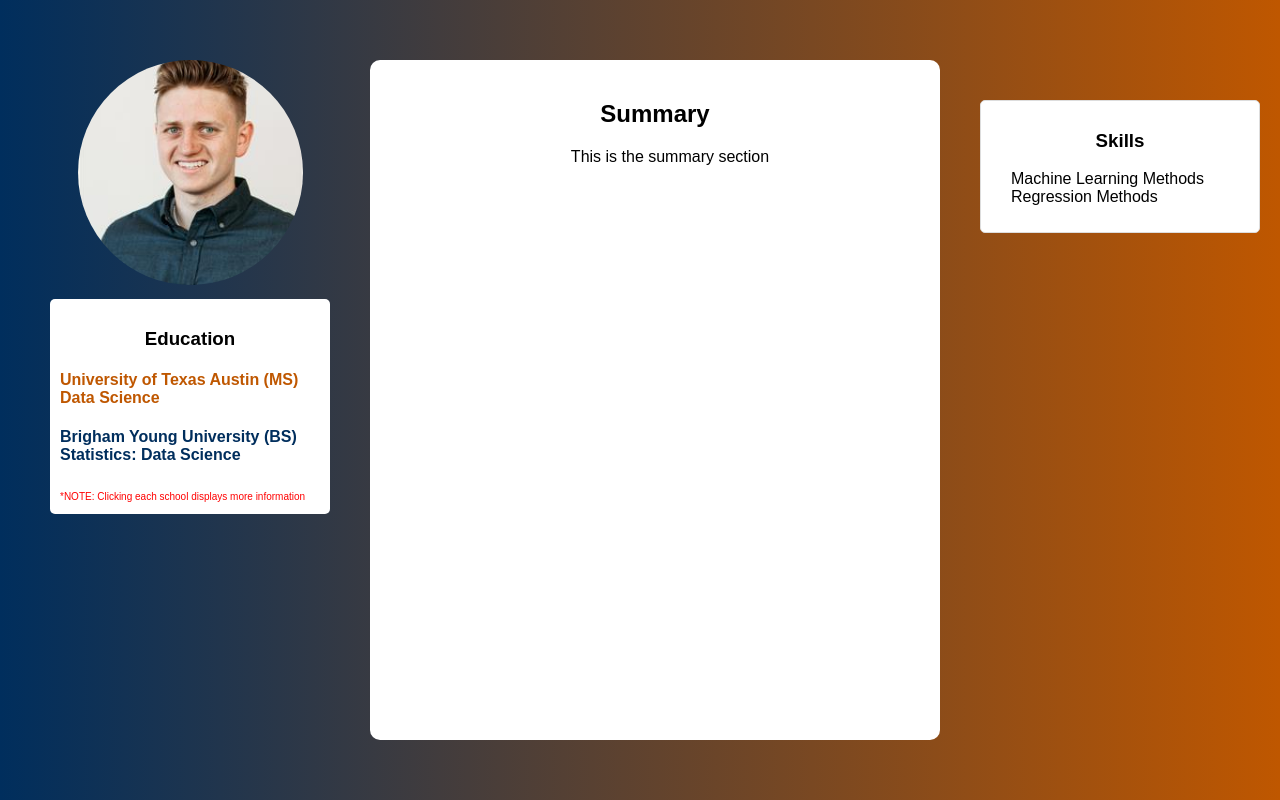
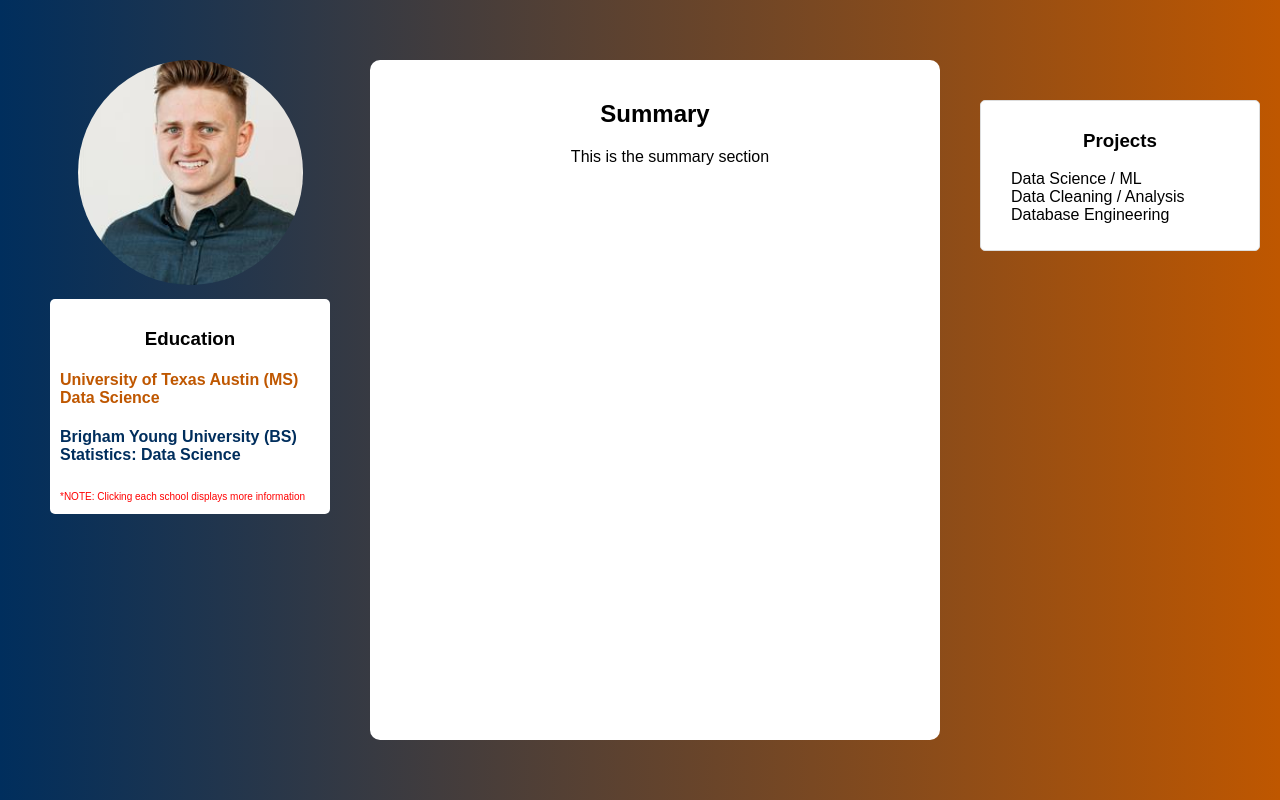
Before and after one commit to acooney613/aidan-cooney, a plain HTML site: page index.html in a window 1280 px wide. Drawn offline with Linux system fonts and the light colour scheme.

Commit message:
update project list

```diff
--- a/index.html
+++ b/index.html
@@ -24,13 +24,14 @@
         <p>This is the summary section</p>
     </div>
     <div class="right-section">
-        <div class="skills">
+        <div class="projects">
             <div align="center">
-                <h3>Skills</h3>
+                <h3>Projects</h3>
             </div>
             <ul>
-                <li><a href="index.html" class="no-underline highlight">Machine Learning Methods</a></li>
-                <li><a href="index.html" class="no-underline highlight">Regression Methods</a></li>
+                <li><a href="index.html" class="no-underline highlight">Data Science / ML</a></li>
+                <li><a href="index.html" class="no-underline highlight">Data Cleaning / Analysis</a></li>
+                <li><a href="index.html" class="no-underline highlight">Database Engineering</a></li>
             </ul>
         </div>
     </div>
--- a/resources/styles/welcome.css
+++ b/resources/styles/welcome.css
@@ -60,7 +60,7 @@ body {
     margin-top: 40px;
 }
 
-.right-section .skills {
+.right-section .projects {
     padding: 10px;
     border: 1px solid #ddd;
     border-radius: 5px;
```
Also changed, not shown: 1 other file.
